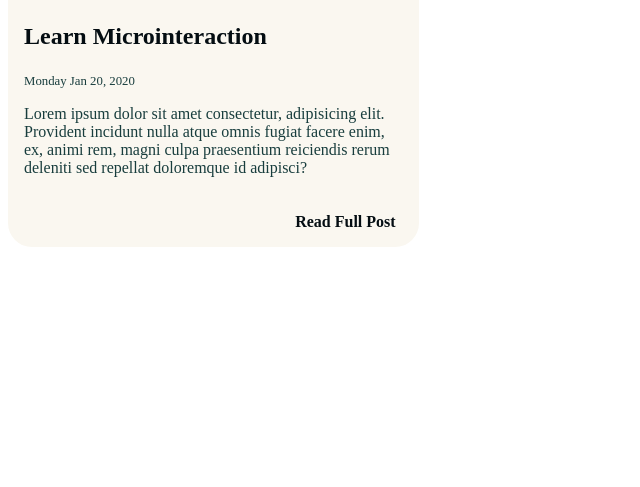
After one commit to oleksandrmerkuloff/my-website, a Django app: template blog/templates/blog/includes/post_card.html in a window 1280 px wide. The commit adds this page. Shown: the part 265-752 px from the top of the page, without its empty margins (0-640 px from the left). Run offline with Django 5.2, Linux system fonts and the light colour scheme; the template is opened without the code that fills it, so the values that code supplies are empty.

Commit message:
add post card html/css files

```diff
--- /dev/null
+++ b/blog/static/blog/post_card.css
@@ -0,0 +1,61 @@
+.card{
+  width: 30%;
+  height: auto;
+  background-color: #faf7f0;
+  border-radius: 1.5rem;
+  padding: 16px;
+  overflow: hidden;
+  position: relative;
+}
+
+.card-img-holder{
+  width: 100%;
+  height: auto;
+  position: relative;
+}
+
+.card-img-holder img{
+  width: 100%;
+  height: auto;
+  max-height: 15rem;
+  object-fit: cover;
+  border-radius: 1.5rem;
+}
+
+.blog-title{
+  color: #040D12;
+  font-size: 1.5rem;
+}
+
+.blog-time{
+  font-size: .8rem;
+  color: #183D3D;
+}
+
+.description{
+  color: #183D3D;
+  font-size: 1rem;
+}
+
+.options{
+  display: flex;
+  align-items: center;
+  justify-content: flex-end;
+  font-size: 1rem;
+}
+
+.options span{
+  font-weight: 600;
+  margin-right: 2%;
+}
+
+.post-link {
+  text-decoration: none;
+  color: #040D12;
+  margin-top: 20px;
+  display: block;
+}
+
+.post-link:hover {
+  text-decoration: underline;
+}
--- /dev/null
+++ b/blog/templates/blog/includes/post_card.html
@@ -0,0 +1,21 @@
+{% load static %}
+
+<link rel="stylesheet" href="{% static "blog/post_card.css" %}">
+
+<div class="card">
+    {% if request.path != '/' %}
+    <div class="card-img-holder">
+      <img src="https://images.unsplash.com/photo-1640102953836-5651f5d6b240?ixlib=rb-1.2.1&ixid=MnwxMjA3fDB8MHxwaG90by1wYWdlfHx8fGVufDB8fHx8&auto=format&fit=crop&w=1024&q=80" alt="Blog image">
+    </div>
+    {% endif %}
+    <h3 class="blog-title">Learn Microinteraction</h3>
+    <p class="blog-time">Monday Jan 20, 2020</p>
+    <p class="description">
+      Lorem ipsum dolor sit amet consectetur, adipisicing elit. Provident incidunt nulla atque omnis fugiat facere enim, ex, animi rem, magni culpa praesentium reiciendis rerum deleniti sed repellat doloremque id adipisci?
+    </p>
+    <div class="options">
+      <span>
+        <a href="" class="post-link">Read Full Post</a>
+      </span>
+    </div>
+  </div>
--- a/templates/base.html
+++ b/templates/base.html
@@ -25,7 +25,7 @@
         </nav>
     </header>
     <main id="container">
-        {% block content %}{%endblock %}
+        {% block content %}{% endblock %}
     </main>
     <footer id="website-footer">
         <h3>FOOTER</h3>
```
